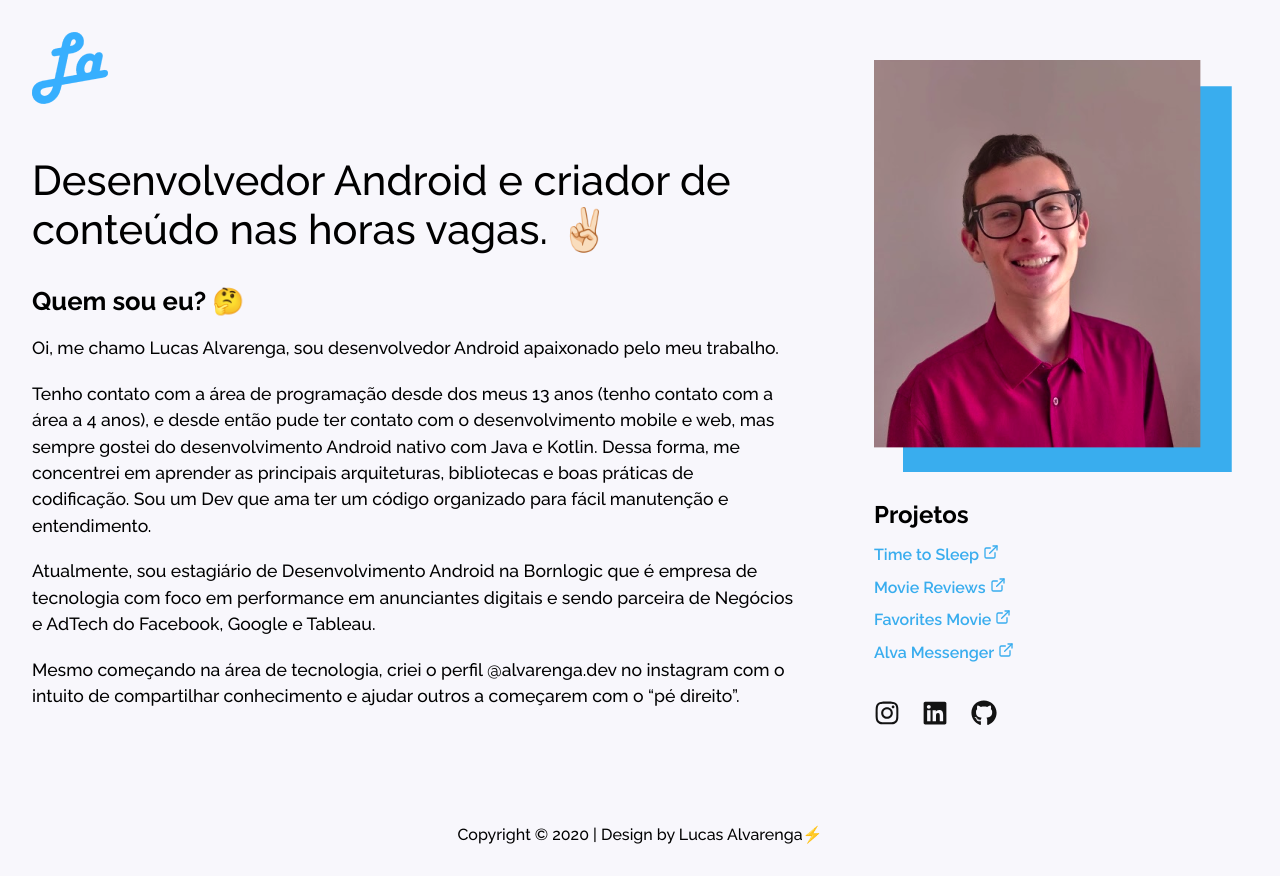
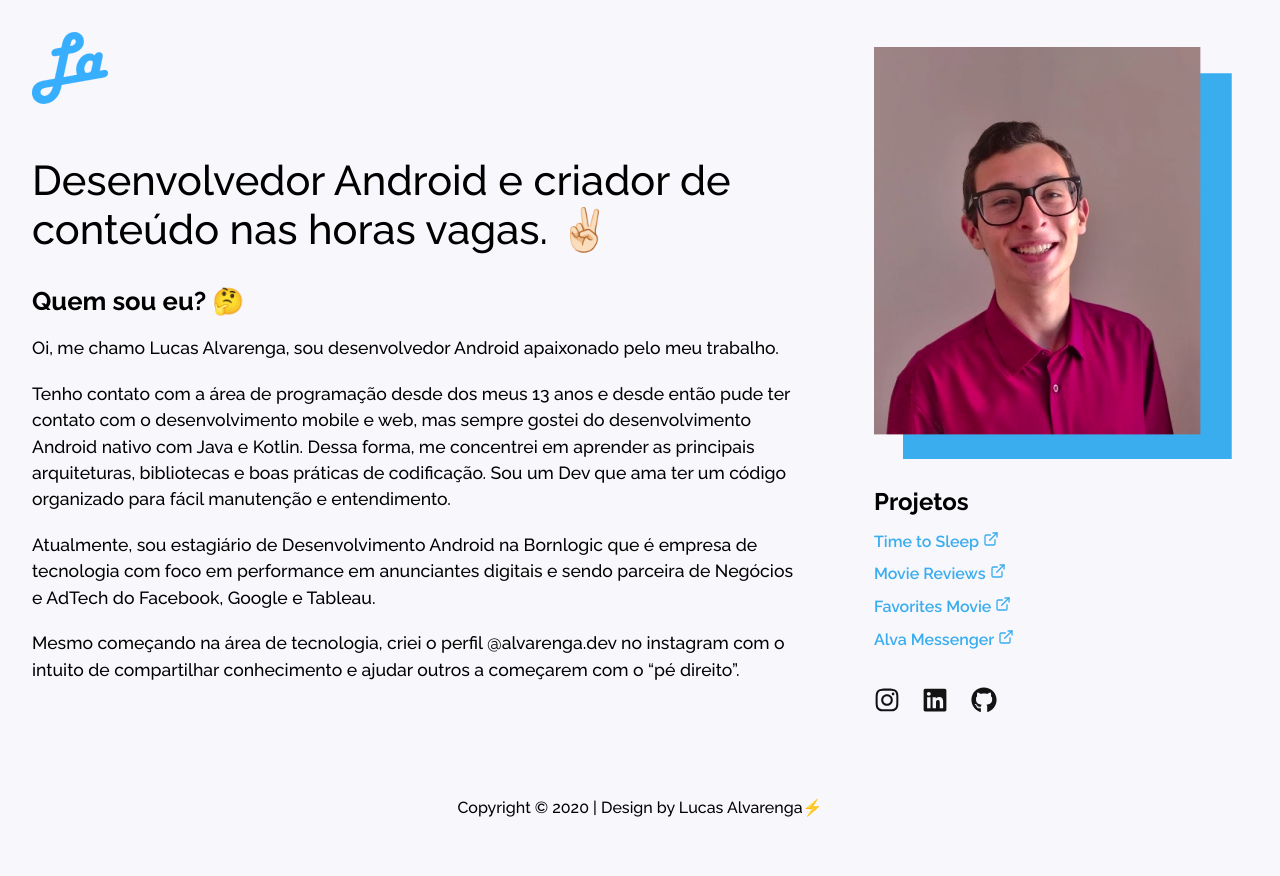
Before and after one commit to Alvarenga-Dev/my-website-old-version, a React (Create React App) app: page / in a window 1280 px wide. After the commit the page ends 849 px from the top, so only its background shows below. Built offline with nearby package versions, Linux system fonts and the light colour scheme.

Commit message:
chore: change text about me

```diff
--- a/src/components/About/index.js
+++ b/src/components/About/index.js
@@ -15,7 +15,7 @@ const About = () => (
             <Content>
                 <p>Oi, me chamo Lucas Alvarenga, sou desenvolvedor Android apaixonado pelo meu trabalho.</p>
 
-                <p>Tenho contato com a área de programação desde dos meus 13 anos (tenho contato com a área a 4 anos), e desde então pude ter contato com o desenvolvimento mobile e web, mas sempre gostei do desenvolvimento Android nativo com Java e Kotlin. Dessa forma, me concentrei em aprender as principais arquiteturas, bibliotecas e boas práticas de codificação. Sou um Dev que ama ter um código organizado para fácil manutenção e entendimento.</p>
+                <p>Tenho contato com a área de programação desde dos meus 13 anos e desde então pude ter contato com o desenvolvimento mobile e web, mas sempre gostei do desenvolvimento Android nativo com Java e Kotlin. Dessa forma, me concentrei em aprender as principais arquiteturas, bibliotecas e boas práticas de codificação. Sou um Dev que ama ter um código organizado para fácil manutenção e entendimento.</p>
 
                 <p>Atualmente, sou estagiário de Desenvolvimento Android na Bornlogic que é empresa de tecnologia com foco em performance em anunciantes digitais e sendo parceira de Negócios e AdTech do Facebook, Google e Tableau.</p>
 
```
